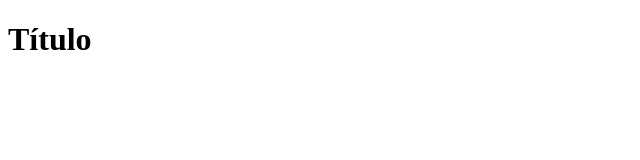
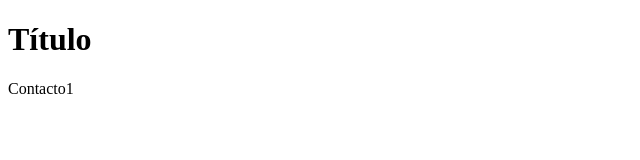
Before and after one commit to Carles-P/sistemas3, a plain HTML site: page contacto.html in a window 1280 px wide. Shown: the full height of the page, 0-640 px from the left. Drawn offline with Linux system fonts and the light colour scheme.

Commit message:
Añado Contaco1 a contacto.html

```diff
--- a/contacto.html
+++ b/contacto.html
@@ -3,6 +3,7 @@
 <body>
 
 <h1>Título</h1>
+<p>Contacto1</p>
 
 </body>
 </html>
```
